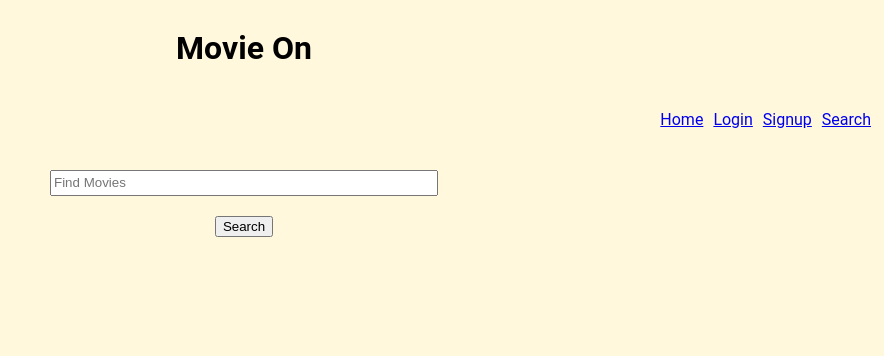
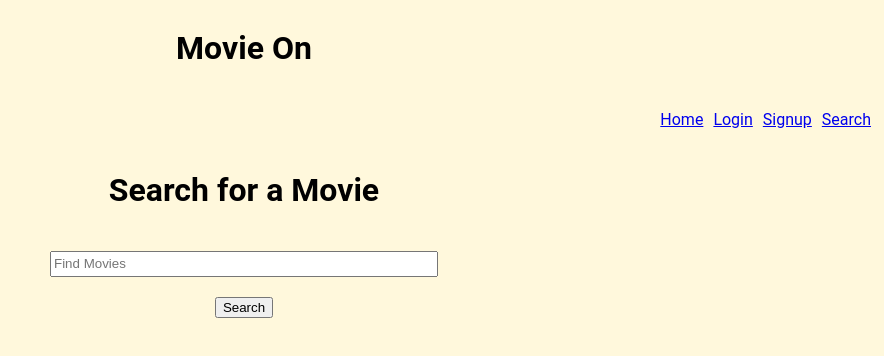
Before and after one commit to Team-cat-snake/movie-streamer, a React app: page /search in a window 1280 px wide. Shown: the top 356 px of the page, without its empty margins (396-1280 px from the left). Built offline with nearby package versions, Linux system fonts and the light colour scheme; no server answers; the HTML template or start-up script is replaced by a standard one.

Commit message:
edits search

```diff
--- a/src/components/Search.jsx
+++ b/src/components/Search.jsx
@@ -3,9 +3,12 @@ import React from 'react';
 
 export default function Search (props) {
   return (
-    <form className="search-form" onSubmit={props.getSearchResult}>
-      <input type='text' name='searched' placeholder='Find Movies' className='input-field' />
-      <button type='submit'>Search</button>
-    </form>
+    <div className="login">
+      <h1>Search for a Movie</h1>
+      <form className="search-form" onSubmit={props.getSearchResult}>
+        <input type='text' name='searched' placeholder='Find Movies' className='input-field' />
+        <button type='submit'>Search</button>
+      </form>
+    </div>
   )
 }
```
